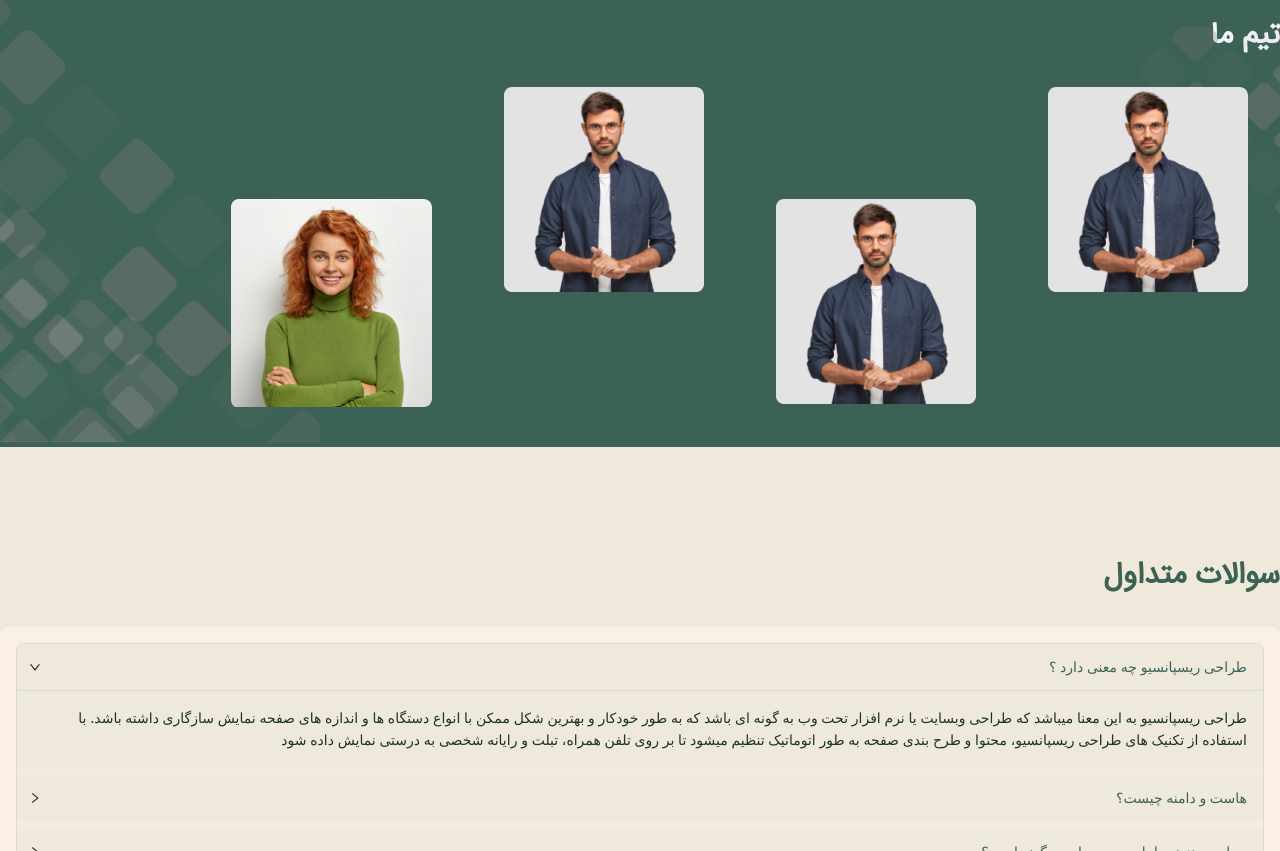
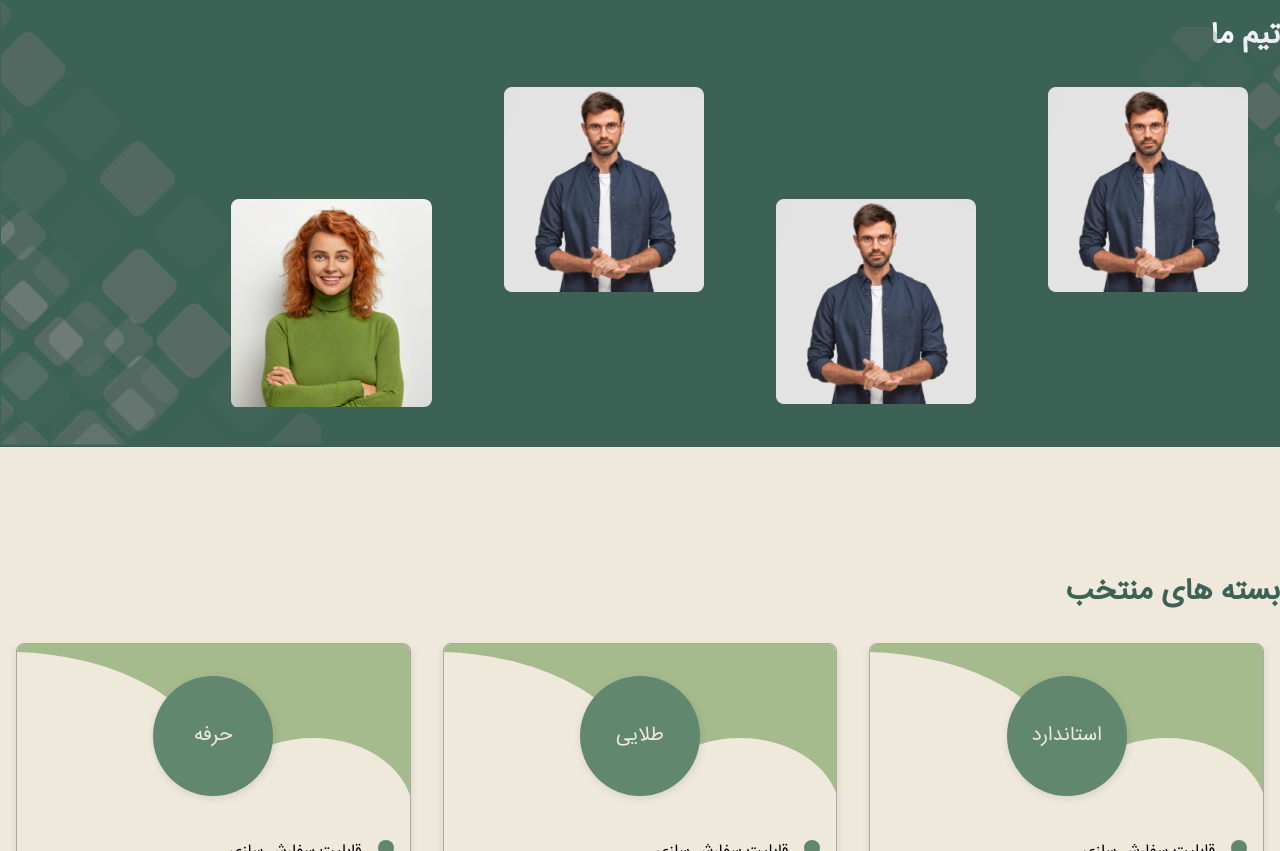
Before and after one commit to javadboroji/WebArt, a Next.js app in the folder web-art/: page / in a window 1280 px wide. Shown: the part 1949-2800 px from the top of the page. Built offline with nearby package versions, Linux system fonts and the light colour scheme.

Commit message:
packages

```diff
--- /dev/null
+++ b/web-art/app/Components/Packages.js
@@ -0,0 +1,143 @@
+import React from "react";
+
+function Packages() {
+  const packageItem = [
+    {
+      packageOne: [
+        {
+          name: "قابلیت سفارش سازی",
+          id: "pk1",
+        },
+        {
+          name: " رابط کاربری تعاملی (ریسپانسیو) ",
+          id: "pk2",
+        },
+        {
+          name: " هاست و دامنه به نام مشتری ",
+          id: "pk3",
+        },
+        {
+          name: " شروع قیمت از 2000000   ",
+          id: "pk4",
+        },
+        {
+          name: "  هاست و دامنه به نام مشتری  ",
+          id: "pk5",
+        },
+        {
+          name: "  هاست و دامنه به نام مشتری   ",
+          id: "pk6",
+        },
+      ],
+      price:'8000000',
+      title:'استاندارد'
+    },
+    {
+      packageTwo: [
+        {
+          name: "قابلیت سفارش سازی",
+          id: "pk1",
+        },
+        {
+          name: " رابط کاربری تعاملی (ریسپانسیو) ",
+          id: "pk2",
+        },
+        {
+          name: " هاست و دامنه به نام مشتری ",
+          id: "pk3",
+        },
+        {
+          name: " شروع قیمت از 2000000   ",
+          id: "pk4",
+        },
+        {
+          name: "  هاست و دامنه به نام مشتری  ",
+          id: "pk5",
+        },
+        {
+          name: "  هاست و دامنه به نام مشتری   ",
+          id: "pk6",
+        },
+      ],
+      price:'15000000',
+      title:'طلایی'
+    },
+    {
+        packageTree: [
+          {
+            name: "قابلیت سفارش سازی",
+            id: "pk1",
+          },
+          {
+            name: " رابط کاربری تعاملی (ریسپانسیو) ",
+            id: "pk2",
+          },
+          {
+            name: " هاست و دامنه به نام مشتری ",
+            id: "pk3",
+          },
+          {
+            name: " شروع قیمت از 2000000   ",
+            id: "pk4",
+          },
+          {
+            name: "  هاست و دامنه به نام مشتری  ",
+            id: "pk5",
+          },
+          {
+            name: "  هاست و دامنه به نام مشتری   ",
+            id: "pk6",
+          },
+        ],
+        price:'2500000',
+        title:'حرفه'
+      },
+  ];
+
+  return (
+    <div className="container px-4 md:px-0 max-w-screen-sm md:max-w-screen-md lg:max-w-screen-lg xl:max-w-screen-xl m-auto mt-14 ">
+      <h3 className="text-3xl font-semibold py-8 text-3C6255 text-center lg:text-start">
+        {" "}
+        بسته های منتخب{" "}
+      </h3>
+        <div className="flex  flex-wrap lg:flex-nowrap justify-center items-center">
+        {packageItem.map((item, index) => (
+    <div key={index} className=" w-4/5 md:w-2/3 xl:w-1/3 w flex flex-col mx-4 mb-8 lg:mb-0">
+        <div className="package-card">
+            <div className="pakages-card-header flex justify-center items-center pt-8">
+                <div className="circle flex items-center justify-center z-10">
+                    <span className="text-base lg:text-xl text-EEE9DA">
+                        {item.title} {/* Displaying the title */}
+                    </span>
+                </div>
+            </div>
+            <div className="item relative z-10 mt-8">
+                {Object.values(item).map((pkg, pkgIndex) => {
+                    if (Array.isArray(pkg)) {
+                        return (
+                            <div key={pkgIndex}>
+                                {pkg.map((packageItem) => (
+                                    <p key={packageItem.id} className="py-2 md:py-3 font-medium pr-12 before-pakage-item">
+                                        {packageItem.name}
+                                    </p>
+                                ))}
+                            </div>
+                        );
+                    }
+                    return null;
+                })}
+                <div className="flex justify-between px-12 py-4">
+                    <span className="text-sm">شروع قیمت از: <span className="font-semibold text-3C6255 text-sm md:text-xl  ">{item.price}</span> تومان</span>
+                </div>
+            </div>
+        </div>
+    </div>
+))}
+
+
+        </div>
+    </div>
+  );
+}
+
+export default Packages;
--- a/web-art/app/MainStyle.css
+++ b/web-art/app/MainStyle.css
@@ -631,12 +631,90 @@ background: #FAF1E4;
       z-index: 2;
       right: 75%;
    }
+   .pakages-card-header .circle{
+      width: 7.5rem;
+      height: 7.5rem;
+      border-radius: 80px;
+      background: #61876E;
+      box-shadow: 1px 2px 8px 0px rgba(0, 0, 0, 0.10);
+      transition: ease-in-out 0.3s all;
+   }
+
+
+   /**==============================================
+    *                Pakages
+    *
+    *
+    *
+    *
+    *=============================================**/
+    .pakages-card-header{
+      background: #A6BB8D;
+      position: relative;
+    }
+    .pakages-card-header::after{
+      content: "";
+      position: absolute;
+      right: 50%;
+      top: 5%;
+      background: #EEE9DA;
+      width: 25.5rem;
+      height: 15.5rem;
+      border-radius: 50%;
+      z-index: 2;
+
+    }
+    .pakages-card-header::before{
+      content: "";
+      position: absolute;
+      left: 50%;
+      top: 62%;
+      background: #EEE9DA;
+      width: 12.5rem;
+      height: 9.5rem;
+      border-radius: 50%;
+      z-index: 2;
+      transition: ease-in-out 0.3s all;
+
+    }
+    .package-card{
+      border-radius: 8px;
+      border: 1px solid #A9A9A9;
+      background: #EEE9DA;
+      box-shadow: 0px 4px 8px 0px rgba(0, 0, 0, 0.10);
+      position: relative;
+      overflow: hidden;
+      transition: ease-in-out 0.3s all;
+    }
+    .before-pakage-item::before{
+      content: "";
+      width: 1rem;
+      height: 1rem;
+      background: #61876E;
+      border-radius: 50%;
+      position: absolute;
+      right: 1rem;
+    }
+    .package-card:hover{
+      cursor: pointer;
+      transform: scale(1.1);
+      transition: ease-in-out 0.3s all;
+    }
+    .package-card:hover .pakages-card-header .circle ,.package-card:hover .pakages-card-header{
+      background: #3C6255;
+      transition: ease-in-out 0.3s all;
+    }
  @media only screen and (max-width: 1400px){
 
  }
  @media only screen and (max-width: 1200px){}
  @media only screen and (max-width: 1023px){
+   .pakages-card-header::before{
+      width: 18.5rem;
+      height: 8.5rem;
+      left: 50%;
 
+   }
    .team-bg::after{
       background-size: cover;
    }
@@ -803,3 +881,6 @@ background: #FAF1E4;
 .text-40513B{
    color: #40513B;
 }
+.text-EEE9DA{
+   color: #EEE9DA;
+}
--- a/web-art/app/page.js
+++ b/web-art/app/page.js
@@ -8,6 +8,7 @@ import FooterCs from './Components/FooterCs'
 import Accordion from './Components/Accordion'
 import TeamOur from './Components/TeamOur'
 import OurTools from './Components/OurTools'
+import Packages from './Components/Packages'
 export default function Home() {
   return (
     <main className="flex min-h-screen flex-col items-center justify-between ">
@@ -16,6 +17,7 @@ export default function Home() {
       <AffterBanner />
       <OurTools />
       <TeamOur />
+      <Packages />
       <Accordion />
       <Contact />
       <FooterCs />
```
